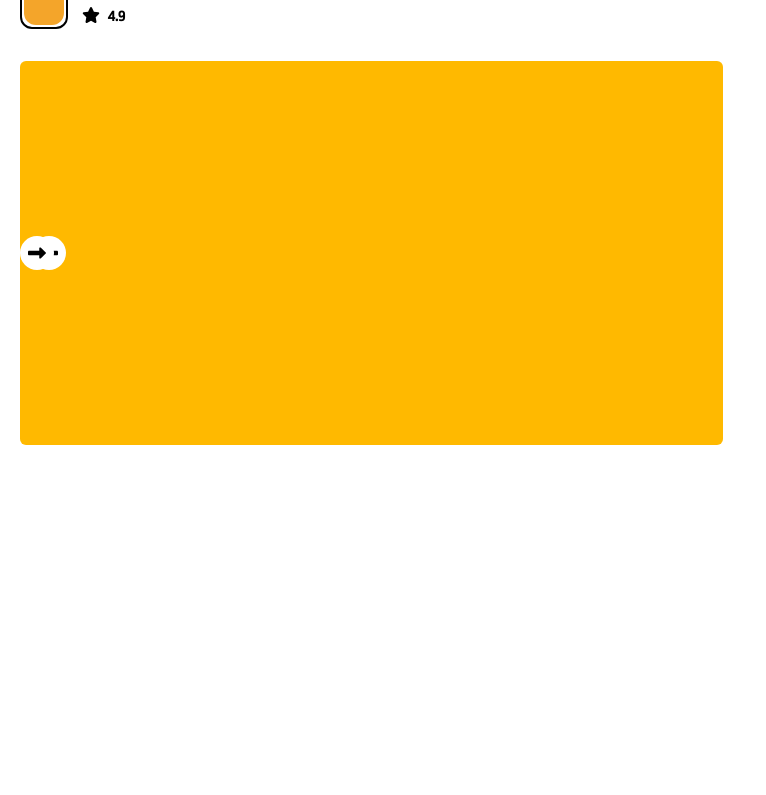
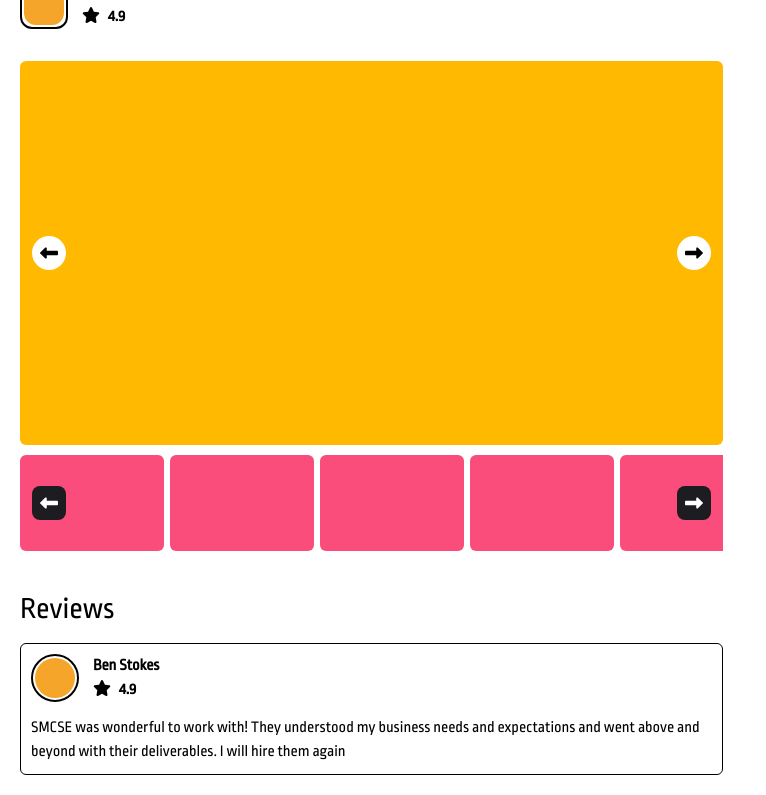
Before and after one commit to thisalsalpura/hireup_frontend, a React (Vite) app: page /singleGigView in a window 1280 px wide. Shown: the part 295-1090 px from the top of the page, without its empty margins (0-766 px from the left). Before the commit the page ends 800 px from the top, so only its background shows below. Built offline with nearby package versions, Linux system fonts and the light colour scheme; a web font is replaced by a local one.

Commit message:
Update 1.8

```diff
--- a/src/pages/SingleGigView.jsx
+++ b/src/pages/SingleGigView.jsx
@@ -1,9 +1,30 @@
-import React from "react";
+import React, { useRef } from "react";
 import Navbar from "./Navbar";
 import { FontAwesomeIcon } from "@fortawesome/react-fontawesome";
 import { faShareNodes, faStar, faLeftLong, faRightLong } from "@fortawesome/free-solid-svg-icons";
 
 const SingleGigView = () => {
+
+    const scrollRef = useRef(null);
+
+    const scrollLeft = () => {
+        if (scrollRef.current) {
+            scrollRef.current.scrollBy({
+                left: -300,
+                behavior: "smooth",
+            });
+        }
+    };
+
+    const scrollRight = () => {
+        if (scrollRef.current) {
+            scrollRef.current.scrollBy({
+                left: 300,
+                behavior: "smooth",
+            });
+        }
+    };
+
     return (
         <section className="bg-white custom2">
 
@@ -40,8 +61,8 @@ const SingleGigView = () => {
                         </div>
 
                         <div className="relative flex items-center mt-8">
-                            <div className="absolute items-center justify-start ml-3">
-                                <div className="h-full w-full bg-white flex items-center justify-center rounded-full p-2">
+                            <div className="absolute left-0 items-center justify-start ml-3">
+                                <div className="h-full w-full bg-white flex items-center justify-center rounded-full p-2 cursor-pointer">
                                     <FontAwesomeIcon icon={faLeftLong} className="text-black text-lg" />
                                 </div>
                             </div>
@@ -50,11 +71,68 @@ const SingleGigView = () => {
 
                             </div>
 
-                            <div className="absolute items-center justify-end mr-3">
-                                <div className="h-full w-full bg-white flex items-center justify-center rounded-full p-2">
+                            <div className="absolute right-0 items-center justify-end mr-3">
+                                <div className="h-full w-full bg-white flex items-center justify-center rounded-full p-2 cursor-pointer">
                                     <FontAwesomeIcon icon={faRightLong} className="text-black text-lg" />
                                 </div>
                             </div>
+                        </div>
+
+                        <div className="relative w-full h-full mt-2.5">
+                            <div onClick={scrollLeft} className="absolute left-0 top-1/2 -translate-y-1/2 ml-3">
+                                <div className="h-full w-full bg-cus-black-low flex items-center justify-center rounded-lg p-2 cursor-pointer">
+                                    <FontAwesomeIcon icon={faLeftLong} className="text-white text-lg" />
+                                </div>
+                            </div>
+
+                            <div ref={scrollRef} className="w-full overflow-x-auto hide-scrollbar flex items-center gap-1.5">
+                                <div className="h-24 w-36 bg-cus-light-orange rounded-md flex-shrink-0">
+
+                                </div>
+
+                                <div className="h-24 w-36 bg-cus-light-orange rounded-md flex-shrink-0">
+
+                                </div>
+
+                                <div className="h-24 w-36 bg-cus-light-orange rounded-md flex-shrink-0">
+
+                                </div>
+
+                                <div className="h-24 w-36 bg-cus-light-orange rounded-md flex-shrink-0">
+
+                                </div>
+
+                                <div className="h-24 w-36 bg-cus-light-orange rounded-md flex-shrink-0">
+
+                                </div>
+
+                                <div className="h-24 w-36 bg-cus-light-orange rounded-md flex-shrink-0">
+
+                                </div>
+                            </div>
+
+                            <div onClick={scrollRight} className="absolute right-0 top-1/2 -translate-y-1/2 mr-3">
+                                <div className="h-full w-full bg-cus-black-low flex items-center justify-center rounded-lg p-2 cursor-pointer">
+                                    <FontAwesomeIcon icon={faRightLong} className="text-white text-lg" />
+                                </div>
+                            </div>
+                        </div>
+
+                        <p className="text-3xl text-black text-left mt-10">Reviews</p>
+
+                        <div className="h-full w-full flex flex-col p-2.5 border border-black rounded-md mt-4">
+                            <div className="flex flex-row items-center justify-start gap-3.5">
+                                <div className="h-12 w-12 flex items-center justify-center rounded-full border-2 border-black p-0.5">
+                                    <a className="h-full w-full rounded-full bg-cus-light-yellow-high"></a>
+                                </div>
+
+                                <div className="flex flex-col justify-start">
+                                    <p className="text-md text-black font-semibold text-left">Ben Stokes</p>
+                                    <p className="text-md text-black font-semibold text-left"><FontAwesomeIcon icon={faStar} className="text-md mr-2" />4.9</p>
+                                </div>
+                            </div>
+
+                            <p className="mt-3.5 text-black">SMCSE was wonderful to work with! They understood my business needs and expectations and went above and beyond with their deliverables. I will hire them again</p>
                         </div>
                     </div>
 
```
